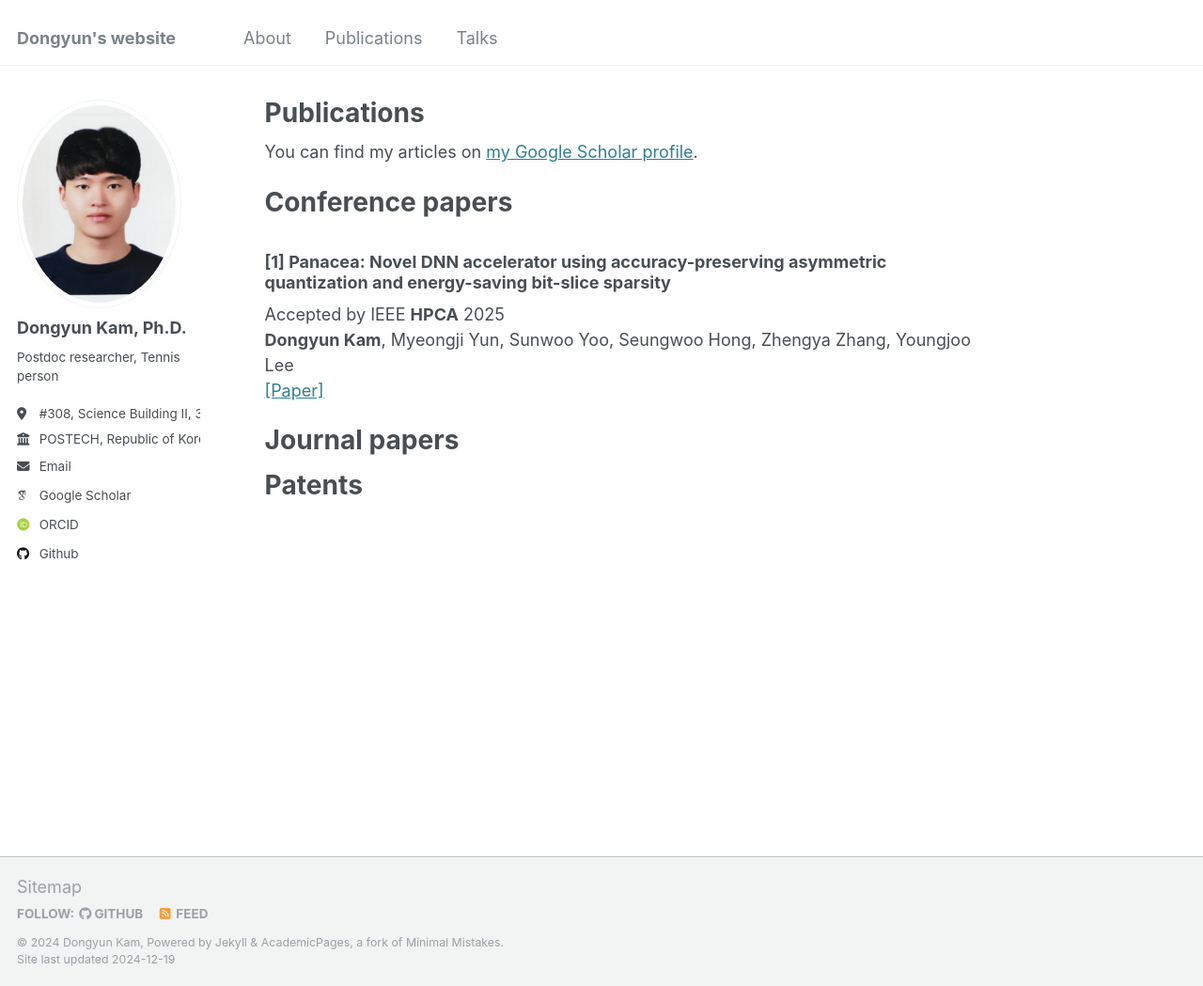
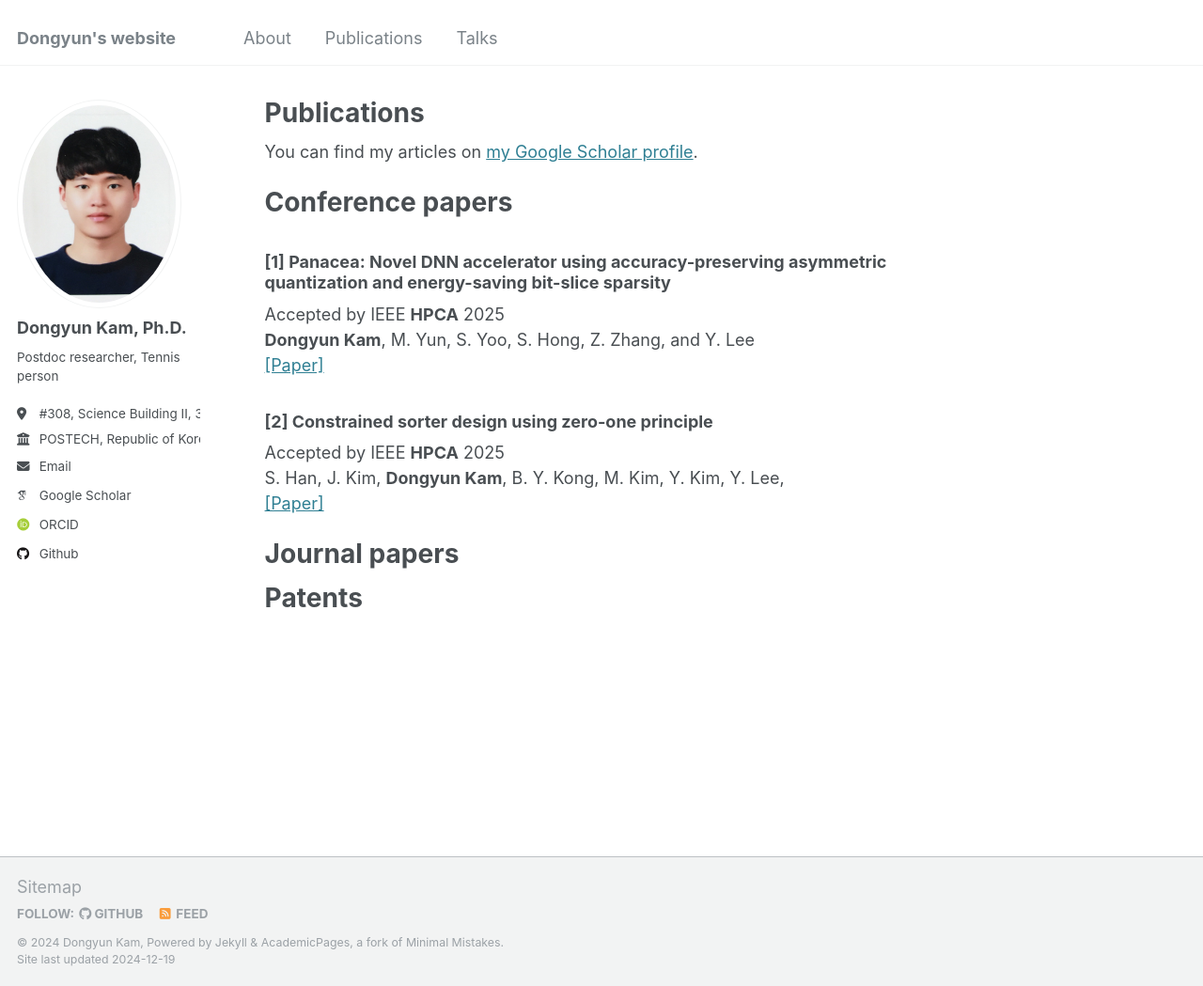
Before and after one commit to Dongyunkam/dongyunkam.github.io, a Jekyll site: the page built from _pages/publications.md, in a window 1280 px wide and 1049 px high. Shown: the whole window at 94% size. Built offline with Jekyll 4.4.1, drawn with Linux system fonts in a browser that asks for light colours; some web fonts are replaced.

Commit message:
Update publications.md

```diff
--- a/_pages/publications.md
+++ b/_pages/publications.md
@@ -11,8 +11,13 @@ Conference papers
 
 ### [1] Panacea: Novel DNN accelerator using accuracy-preserving asymmetric quantization and energy-saving bit-slice sparsity
 Accepted by IEEE **HPCA** 2025
-**Dongyun Kam**, Myeongji Yun, Sunwoo Yoo, Seungwoo Hong, Zhengya Zhang, Youngjoo Lee
+**Dongyun Kam**, M. Yun, S. Yoo, S. Hong, Z. Zhang, and Y. Lee
 [[Paper]](https://arxiv.org/abs/2412.10059)
+
+### [2] Constrained sorter design using zero-one principle
+Accepted by IEEE **HPCA** 2025
+S. Han, J. Kim, **Dongyun Kam**, B. Y. Kong, M. Kim, Y. Kim, Y. Lee,
+[[Paper]](https://ieeexplore.ieee.org/abstract/document/10557942)
 
 Journal papers
 ======
```
